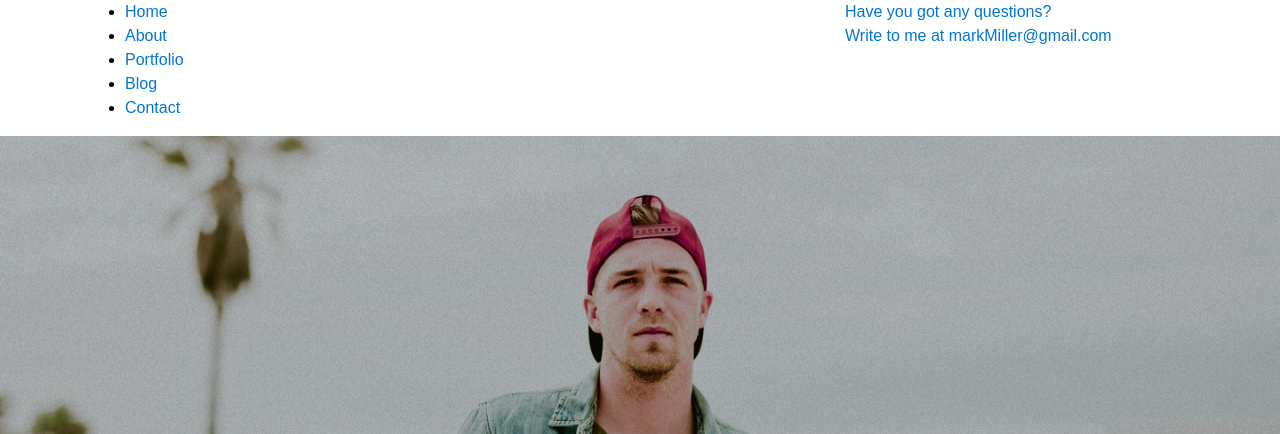
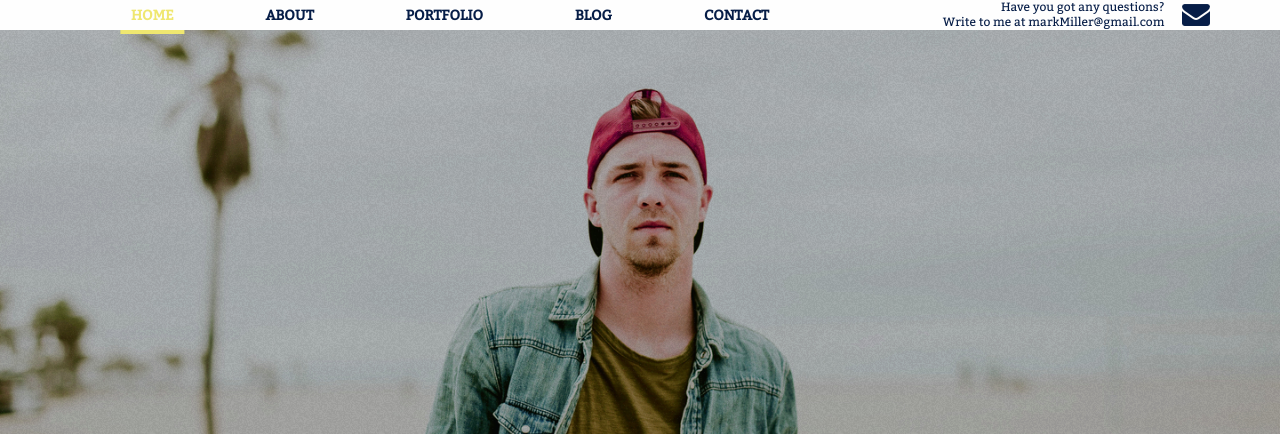
Before and after one commit to webcleef/portfolioTheme, a plain HTML site: page index.html in a window 1280 px wide. Shown: the top 434 px of the page. Drawn offline with nearby package versions, Linux system fonts and the light colour scheme.

Commit message:
Update 2017-05-22T17:14:14.381Z

```diff
--- a/css/style.css
+++ b/css/style.css
@@ -1,14 +1,104 @@
 body {
   min-width: 320px;
   margin: 0;
-  font-family: "Open Sans_my", sans-serif;
-  color: #000; }
+  font-family: "bitterregular", sans-serif;
+  color: #061D47;
+  background-color: #FEFEFE; }
 
+@font-face {
+  font-family: 'bitterregular';
+  src: url("../fonts/bitterregular-webfont.woff2") format("woff2"), url("../fonts/bitterregular-webfont.woff") format("woff");
+  font-weight: normal;
+  font-style: normal; }
+
+@font-face {
+  font-family: 'bitteritalic';
+  src: url("../fonts/bitteritalic-webfont.woff2") format("woff2"), url("../fonts/bitteritalic-webfont.woff") format("woff");
+  font-weight: normal;
+  font-style: normal; }
+
+@font-face {
+  font-family: 'bitterbold_italic';
+  src: url("../fonts/bitterbolditalic-webfont.woff2") format("woff2"), url("../fonts/bitterbolditalic-webfont.woff") format("woff");
+  font-weight: normal;
+  font-style: normal; }
+
+@font-face {
+  font-family: 'bitterbold';
+  src: url("../fonts/bitterbold-webfont.woff2") format("woff2"), url("../fonts/bitterbold-webfont.woff") format("woff");
+  font-weight: normal;
+  font-style: normal; }
+
+.page-header {
+  background-color: #EDE45B; }
+  .page-header .row {
+    display: none; }
+  .page-header .main-nav {
+    list-style-type: none;
+    margin: 0;
+    padding: 0; }
+    .page-header .main-nav__link {
+      text-decoration: none;
+      color: #061D47;
+      font-size: 14px;
+      font-weight: bold;
+      text-transform: uppercase;
+      padding: 10px 5px; }
+      .page-header .main-nav__link--active {
+        color: #EFE770;
+        position: relative; }
+        .page-header .main-nav__link--active:after {
+          content: '';
+          position: absolute;
+          display: inline-block;
+          width: 120%;
+          height: 4px;
+          background-color: #EFE770;
+          bottom: 0;
+          left: 50%;
+          transform: translateX(-50%); }
+  .page-header .header-mail {
+    position: relative;
+    line-height: 15px;
+    font-size: 12px;
+    color: #061D47;
+    padding-right: 4%; }
+    .page-header .header-mail > span {
+      display: block; }
+    .page-header .header-mail > a {
+      text-decoration: none;
+      color: #061D47; }
+      .page-header .header-mail > a:after {
+        position: absolute;
+        content: '';
+        background-image: url(../img/sprite-05708946570240125.png);
+        background-position: 0px -136px;
+        width: 28px;
+        height: 22px;
+        top: 50%;
+        right: 0;
+        transform: translateY(-50%); }
+  .page-header .header-mobile {
+    display: block;
+    text-align: center; }
   .page-header .promo {
     background-image: url(../img/promo-bg.jpg);
     background-size: cover;
     background-repeat: no-repeat;
     background-position: center;
     padding-top: 428px; }
+  @media (min-width: 768px) {
+
+  .page-header .row {
+    display: -ms-flexbox;
+    display: flex;
+    -ms-flex-wrap: wrap;
+    flex-wrap: wrap; }
+
+  .page-header .header-mobile {
+    display: none; }
+
+  .page-header {
+    background-color: #FEFEFE; } }
 
 /*# sourceMappingURL=style.css.map */
--- a/index.html
+++ b/index.html
@@ -35,20 +35,24 @@
 <!-- header begin -->
   <header class="page-header">
     <div class="container">
-      <div class="row">
-        <nav class="main-nav col-8">
-          <ul class="main-nav__list">
-            <li class="main-nav__item"><a href="#home" class="main-nav__link main-nav__link--active">Home</a></li>
-            <li class="main-nav__item"><a href="#about" class="main-nav__link">About</a></li>
-            <li class="main-nav__item"><a href="#portfolio" class="main-nav__link">Portfolio</a></li>
-            <li class="main-nav__item"><a href="#blog" class="main-nav__link">Blog</a></li>
-            <li class="main-nav__item"><a href="#contact" class="main-nav__link">Contact</a></li>
+      <div class="row align-items-center">
+        <nav class="col-8">
+          <ul class="main-nav d-flex flex-wrap justify-content-around">
+            <li><a href="#home" class="main-nav__link main-nav__link--active">Home</a></li>
+            <li><a href="#about" class="main-nav__link">About</a></li>
+            <li><a href="#portfolio" class="main-nav__link">Portfolio</a></li>
+            <li><a href="#blog" class="main-nav__link">Blog</a></li>
+            <li><a href="#contact" class="main-nav__link">Contact</a></li>
           </ul>
         </nav>
-        <div class="header-mail col-4">
-          <a href="markMiller@gmail.com" class="header-mail__link">Have you got any questions?<br>Write to me at markMiller@gmail.com</a>
+        <div class="header-mail col-4 text-right">
+          <span>Have you got any questions?</span>
+          <a href="markMiller@gmail.com" class="header-mail__link">Write to me at markMiller@gmail.com</a>
         </div>
       </div>
+    </div>
+    <div class="header-mobile">
+      <a href="#" class="header-mobile header-mobile__link">CONTACT ME</a>
     </div>
     <div class="promo">
       <div class="container">
@@ -241,7 +245,7 @@
     <span class="section__number">04</span>
     <div class="container-fluid">
       <div class="contact__map"></div>
-      <div class="contact__box">
+      <div class="contact__box ">
         <h3>Don’t hesitate to contact me!</h3>
         <ul class="contact__list">
           <li><i class="icon icon-location"></i>USA, New York</li>
```
Also changed, not shown: css/style.min.css, fonts/bitterbold-webfont.woff (added), fonts/bitterbold-webfont.woff2 (added), fonts/bitterbolditalic-webfont.woff (added), fonts/bitterbolditalic-webfont.woff2 (added), fonts/bitteritalic-webfont.woff (added), fonts/bitteritalic-webfont.woff2 (added), fonts/bitterregular-webfont.woff (added), fonts/bitterregular-webfont.woff2 (added), img/blog-img-02.png (deleted), img/blog-img-03.png (deleted), img/blog-img-04.png (deleted), img/sprite-01881854243913057.png (deleted), img/sprite-05708946570240125.png (added), 1 other file. Lines whose indentation alone changed are shown as unchanged.
